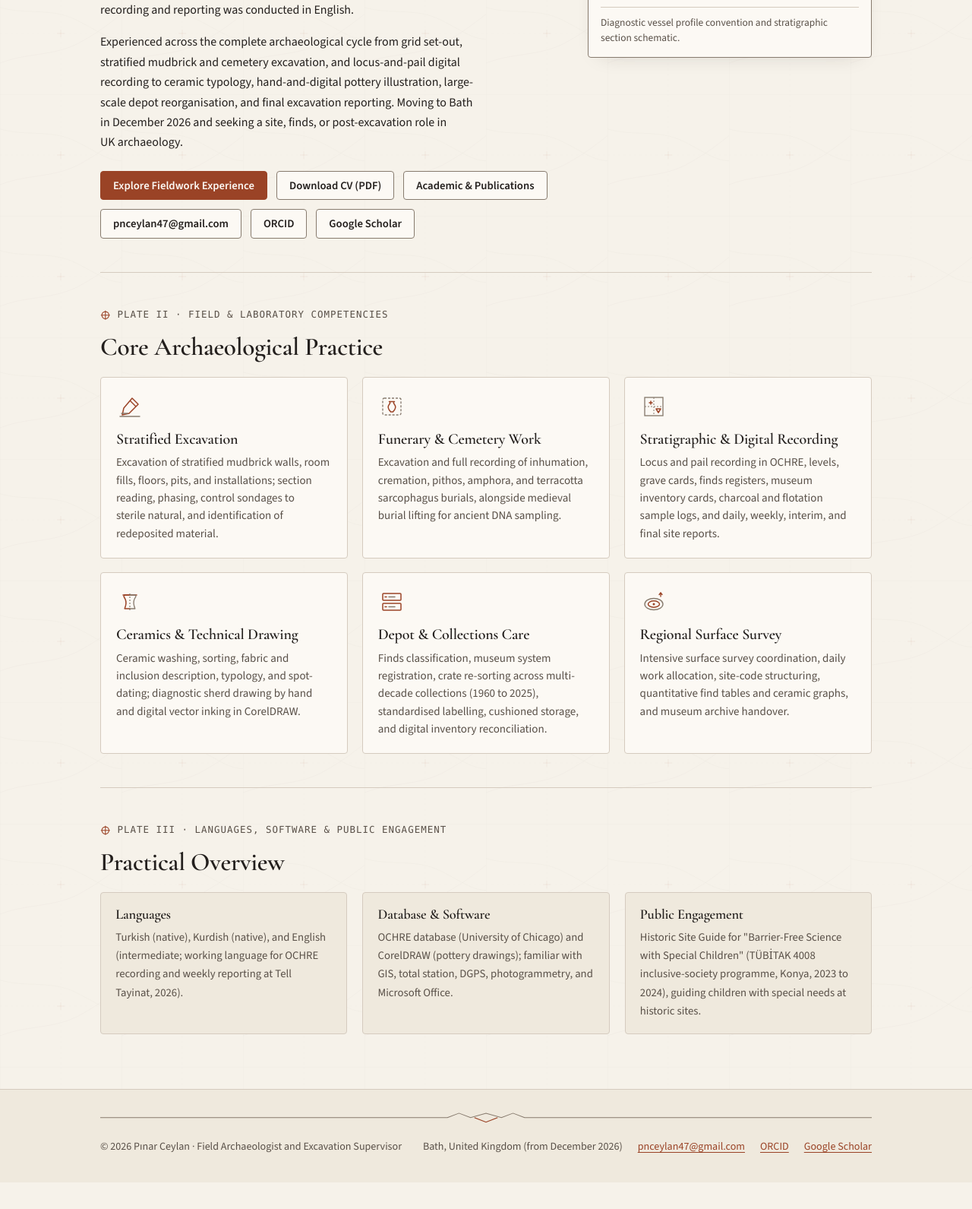
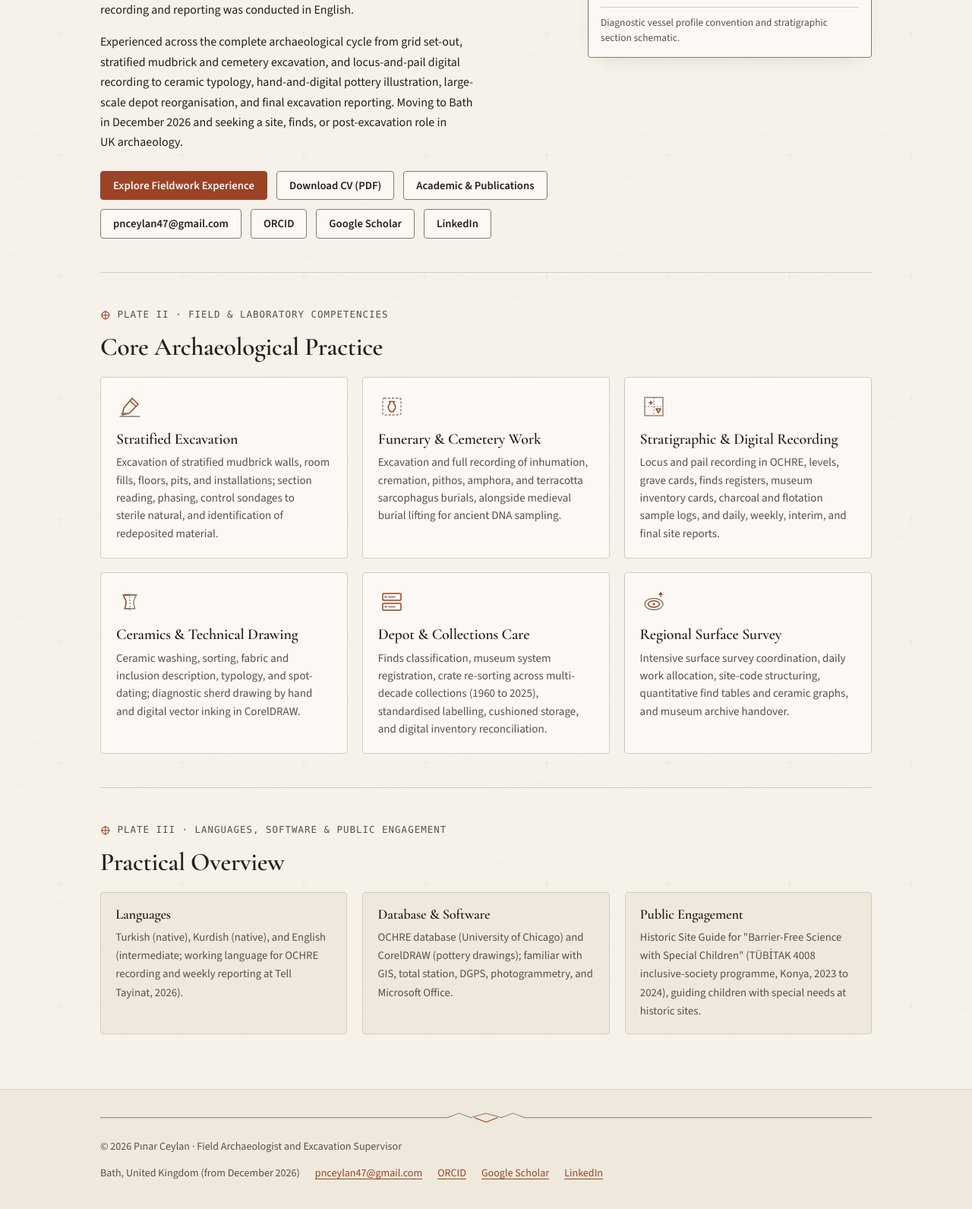
Before and after one commit to orcunkoraliseri/PinarWebsite, a plain HTML site: page index.html in a window 1280 px wide. Shown: the part 516-2107 px from the top of the page at 76% size. Before the commit the page ends 2072 px from the top, so only its background shows below. Drawn offline with nearby package versions, Linux system fonts and the light colour scheme.

Commit message:
feat: add LinkedIn profile link to hero and footer (EN / TR)
Co-Authored-By: Claude Opus 5.5 <noreply@anthropic.com>

```diff
--- a/index.html
+++ b/index.html
@@ -106,6 +106,7 @@
             <a class="btn" href="mailto:pnceylan47@gmail.com">pnceylan47@gmail.com</a>
             <a class="btn" href="https://orcid.org/0009-0004-3211-2258" target="_blank" rel="noopener">ORCID</a>
             <a class="btn" href="https://scholar.google.com/citations?user=MINU76EAAAAJ&amp;hl=en" target="_blank" rel="noopener">Google Scholar</a>
+            <a class="btn" href="https://www.linkedin.com/in/p%C4%B1nar-ceylan-337835450/" target="_blank" rel="noopener">LinkedIn</a>
           </div>
         </div>
 
@@ -305,6 +306,7 @@
           <a href="mailto:pnceylan47@gmail.com">pnceylan47@gmail.com</a>
           <a href="https://orcid.org/0009-0004-3211-2258" target="_blank" rel="noopener">ORCID</a>
           <a href="https://scholar.google.com/citations?user=MINU76EAAAAJ&amp;hl=en" target="_blank" rel="noopener">Google Scholar</a>
+          <a href="https://www.linkedin.com/in/p%C4%B1nar-ceylan-337835450/" target="_blank" rel="noopener">LinkedIn</a>
         </div>
       </div>
     </div>
```
Also changed, not shown: academic.html (+1 -0 lines), experience.html (+1 -0 lines), tr/academic.html (+1 -0 lines), tr/experience.html (+1 -0 lines), tr/index.html (+2 -0 lines).
